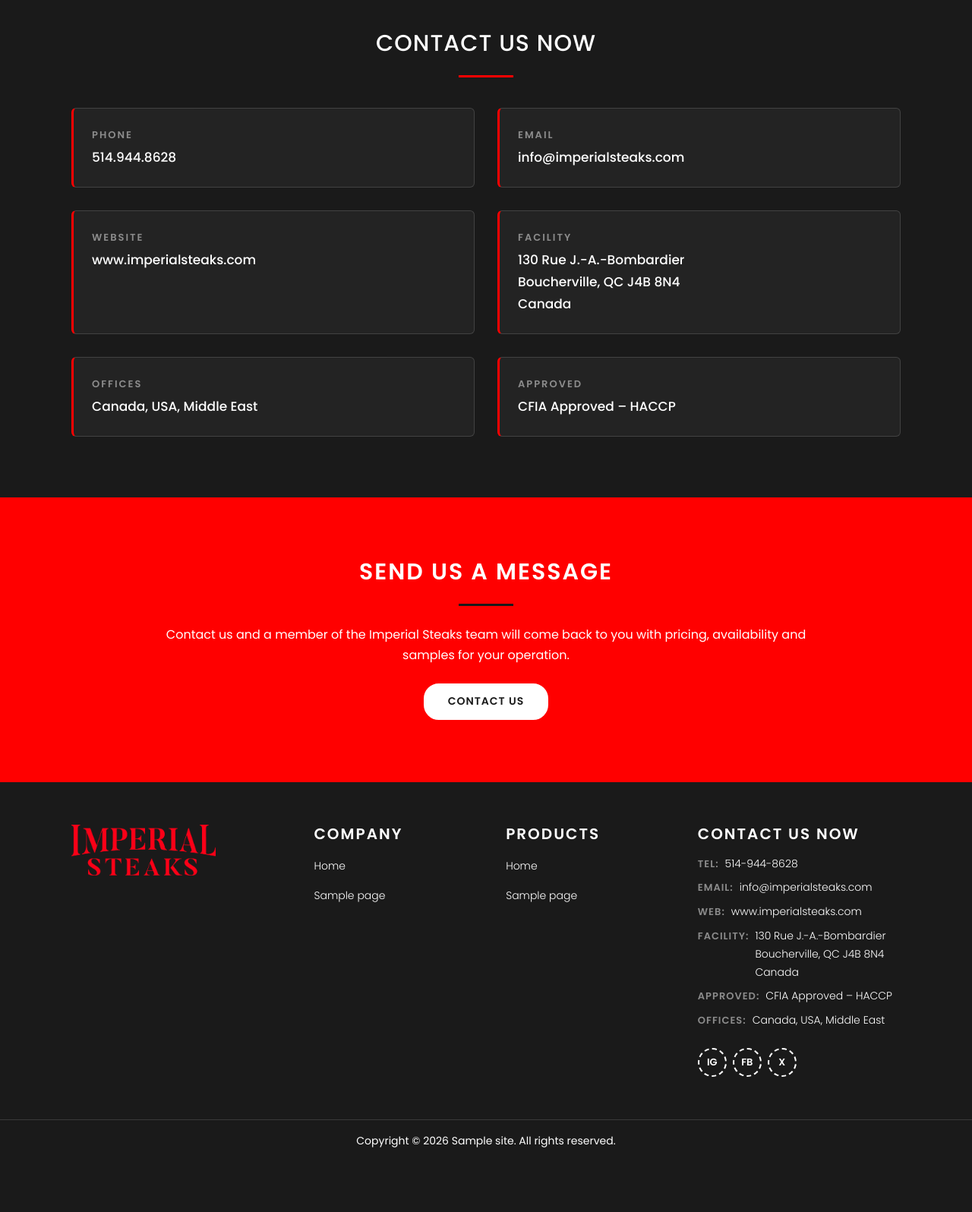
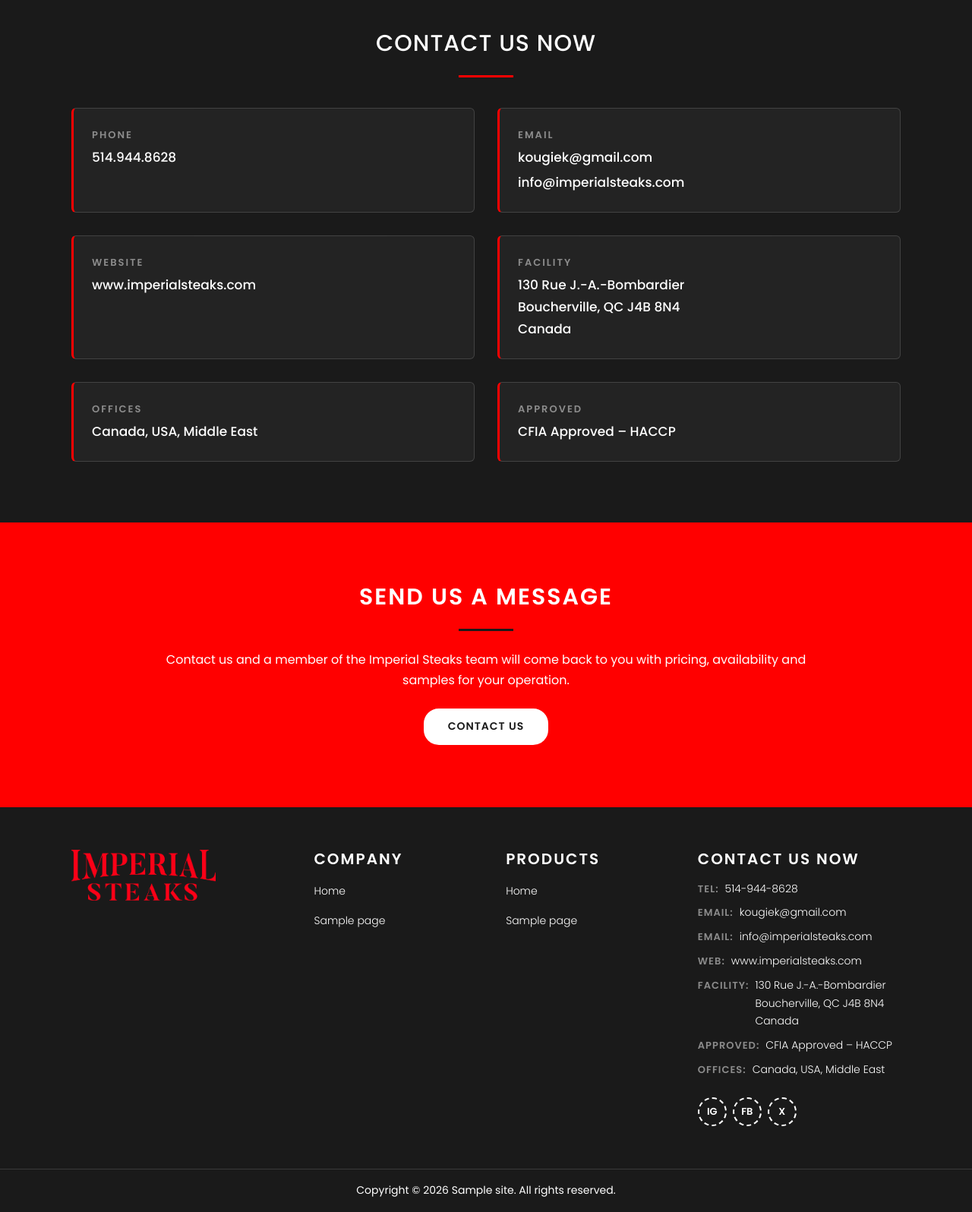
Before and after one commit to developerrightclixs/imperial-steaks, a WordPress theme: template wp-theme/imperial-steaks/page-templates/template-contact.php in a window 1280 px wide. Shown: the part 292-1888 px from the top of the page at 76% size. Before the commit the page ends 1803 px from the top, so only its background shows below. Run offline with PHP 8.4 and a stand-in for WordPress, Linux system fonts and the light colour scheme; the site name, menu and one post (Sample post) are stand-ins, and other content is empty; some libraries are stand-ins or nearby versions.

Commit message:
Add kougiek@gmail.com as first email and update Rib Eye RE image
Co-Authored-By: Claude Opus 5.5 <noreply@anthropic.com>

```diff
--- a/about.html
+++ b/about.html
@@ -297,6 +297,10 @@
           </li>
           <li class="imperial-footer__contact-item">
             <span class="imperial-footer__contact-label">Email:</span>
+            <a href="mailto:kougiek@gmail.com">kougiek@gmail.com</a>
+          </li>
+          <li class="imperial-footer__contact-item">
+            <span class="imperial-footer__contact-label">Email:</span>
             <a href="mailto:info@imperialsteaks.com">info@imperialsteaks.com</a>
           </li>
           <li class="imperial-footer__contact-item">
--- a/contact.html
+++ b/contact.html
@@ -88,6 +88,7 @@
 
         <div class="imperial-contact-card" data-reveal="up" data-reveal-delay="2">
           <p class="imperial-contact-card__label">Email</p>
+          <p class="imperial-contact-card__value"><a href="mailto:kougiek@gmail.com">kougiek@gmail.com</a></p>
           <p class="imperial-contact-card__value"><a href="mailto:info@imperialsteaks.com">info@imperialsteaks.com</a></p>
         </div>
 
@@ -185,6 +186,10 @@
           </li>
           <li class="imperial-footer__contact-item">
             <span class="imperial-footer__contact-label">Email:</span>
+            <a href="mailto:kougiek@gmail.com">kougiek@gmail.com</a>
+          </li>
+          <li class="imperial-footer__contact-item">
+            <span class="imperial-footer__contact-label">Email:</span>
             <a href="mailto:info@imperialsteaks.com">info@imperialsteaks.com</a>
           </li>
           <li class="imperial-footer__contact-item">
--- a/index.html
+++ b/index.html
@@ -465,6 +465,10 @@
           </li>
           <li class="imperial-footer__contact-item">
             <span class="imperial-footer__contact-label">Email:</span>
+            <a href="mailto:kougiek@gmail.com">kougiek@gmail.com</a>
+          </li>
+          <li class="imperial-footer__contact-item">
+            <span class="imperial-footer__contact-label">Email:</span>
             <a href="mailto:info@imperialsteaks.com">info@imperialsteaks.com</a>
           </li>
           <li class="imperial-footer__contact-item">
--- a/products.html
+++ b/products.html
@@ -319,6 +319,10 @@
           </li>
           <li class="imperial-footer__contact-item">
             <span class="imperial-footer__contact-label">Email:</span>
+            <a href="mailto:kougiek@gmail.com">kougiek@gmail.com</a>
+          </li>
+          <li class="imperial-footer__contact-item">
+            <span class="imperial-footer__contact-label">Email:</span>
             <a href="mailto:info@imperialsteaks.com">info@imperialsteaks.com</a>
           </li>
           <li class="imperial-footer__contact-item">
--- a/retail.html
+++ b/retail.html
@@ -111,6 +111,10 @@
           </li>
           <li class="imperial-footer__contact-item">
             <span class="imperial-footer__contact-label">Email:</span>
+            <a href="mailto:kougiek@gmail.com">kougiek@gmail.com</a>
+          </li>
+          <li class="imperial-footer__contact-item">
+            <span class="imperial-footer__contact-label">Email:</span>
             <a href="mailto:info@imperialsteaks.com">info@imperialsteaks.com</a>
           </li>
           <li class="imperial-footer__contact-item">
--- a/wp-theme/imperial-steaks/footer.php
+++ b/wp-theme/imperial-steaks/footer.php
@@ -87,6 +87,7 @@ if ( ! function_exists( 'elementor_theme_do_location' ) || ! elementor_theme_do_
 					 */
 					$tel   = get_theme_mod( 'imperial_steaks_phone', '514-944-8628' );
 					$email = get_theme_mod( 'imperial_steaks_email', 'info@imperialsteaks.com' );
+					$email_alt = get_theme_mod( 'imperial_steaks_email_alt', 'kougiek@gmail.com' );
 					$web   = get_theme_mod( 'imperial_steaks_website', 'https://www.imperialsteaks.com/' );
 					// One address line per row; .imperial-footer__address keeps each row unbroken.
 					$place    = get_theme_mod( 'imperial_steaks_location', "130 Rue J.-A.-Bombardier\nBoucherville, QC J4B\xc2\xa08N4\nCanada" );
@@ -107,6 +108,12 @@ if ( ! function_exists( 'elementor_theme_do_location' ) || ! elementor_theme_do_
 								<span><?php echo esc_html( $tel ); ?></span>
 							<?php endif; ?>
 						</li>
+						<?php if ( $email_alt ) : ?>
+						<li class="imperial-footer__contact-item">
+							<span class="imperial-footer__contact-label"><?php esc_html_e( 'Email:', 'imperial-steaks' ); ?></span>
+							<a href="mailto:<?php echo esc_attr( $email_alt ); ?>"><?php echo esc_html( $email_alt ); ?></a>
+						</li>
+						<?php endif; ?>
 						<li class="imperial-footer__contact-item">
 							<span class="imperial-footer__contact-label"><?php esc_html_e( 'Email:', 'imperial-steaks' ); ?></span>
 							<a href="mailto:<?php echo esc_attr( $email ); ?>"><?php echo esc_html( $email ); ?></a>
--- a/wp-theme/imperial-steaks/inc/customizer.php
+++ b/wp-theme/imperial-steaks/inc/customizer.php
@@ -36,6 +36,11 @@ function imperial_steaks_customize_register( $wp_customize ) {
 			// Client, Oct 30: the number is written with dots, not hyphens.
 			'default' => '514.944.8628',
 			'sanitize' => 'sanitize_text_field',
+		),
+		'imperial_steaks_email_alt'      => array(
+			'label'   => esc_html__( 'Email (shown first, optional)', 'imperial-steaks' ),
+			'default' => 'kougiek@gmail.com',
+			'sanitize' => 'sanitize_email',
 		),
 		'imperial_steaks_email'          => array(
 			'label'   => esc_html__( 'Email', 'imperial-steaks' ),
@@ -107,6 +112,7 @@ function imperial_steaks_contact_shortcode( $atts ) {
 	$map = array(
 		'phone'    => array( 'imperial_steaks_phone', '514-944-8628' ),
 		'email'    => array( 'imperial_steaks_email', 'info@imperialsteaks.com' ),
+		'email_alt' => array( 'imperial_steaks_email_alt', 'kougiek@gmail.com' ),
 		'website'  => array( 'imperial_steaks_website', 'https://www.imperialsteaks.com/' ),
 		'location' => array( 'imperial_steaks_location', "130 Rue J.-A.-Bombardier\nBoucherville, QC J4B\xc2\xa08N4\nCanada" ),
 		'approved' => array( 'imperial_steaks_approved', "CFIA Approved \xe2\x80\x93 HACCP" ),
@@ -121,7 +127,7 @@ function imperial_steaks_contact_shortcode( $atts ) {
 
 	$value = get_theme_mod( $map[ $key ][0], $map[ $key ][1] );
 
-	if ( 'email' === $key ) {
+	if ( 'email' === $key || 'email_alt' === $key ) {
 		return '<a href="mailto:' . esc_attr( $value ) . '">' . esc_html( $value ) . '</a>';
 	}
 
--- a/wp-theme/imperial-steaks/page-templates/template-contact.php
+++ b/wp-theme/imperial-steaks/page-templates/template-contact.php
@@ -58,6 +58,7 @@ get_header();
 
         <div class="imperial-contact-card" data-reveal="up" data-reveal-delay="2">
           <p class="imperial-contact-card__label">Email</p>
+          <p class="imperial-contact-card__value"><a href="mailto:kougiek@gmail.com">kougiek@gmail.com</a></p>
           <p class="imperial-contact-card__value"><a href="mailto:info@imperialsteaks.com">info@imperialsteaks.com</a></p>
         </div>
 
```
Also changed, not shown: docs/ELEMENTOR_MIGRATION.md (+2 -2 lines), docs/PAGE_SECTION_MAP.md (+1 -1 lines), Product image/ribeye-small.jpg, README.md, assets/images/product-re.jpg, wp-theme/imperial-steaks/README.md, wp-theme/imperial-steaks/assets/images/product-re.jpg, 2 other files.
